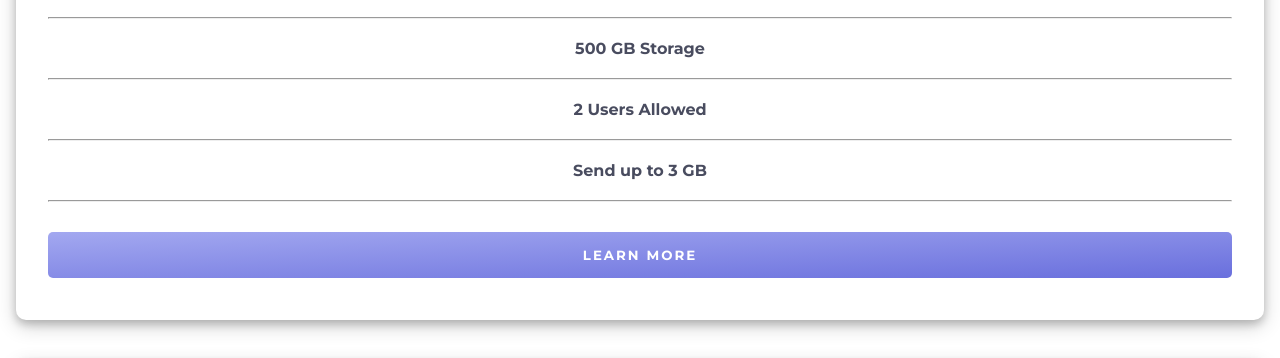
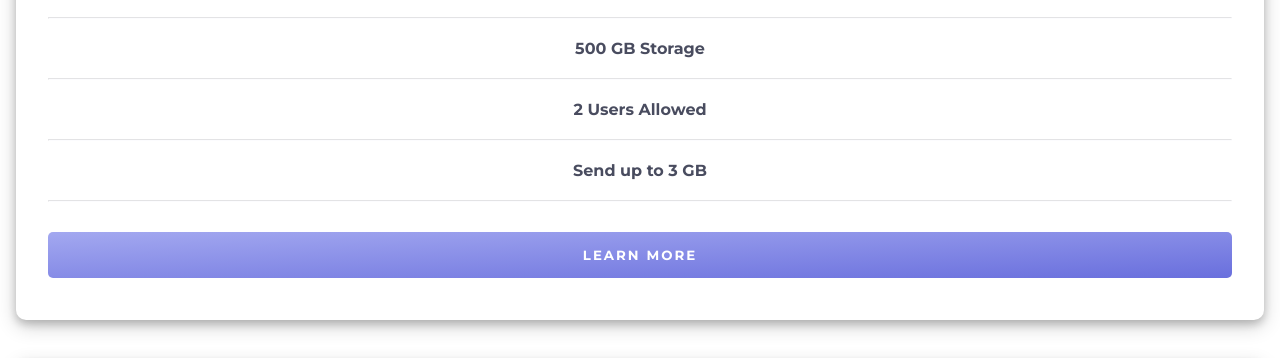
Before and after one commit to pearlanyanwu/pricing-component.github.io, a plain HTML site: page index.html in a window 1280 px wide. Shown: the part 439-797 px from the top of the page. Drawn offline with Linux system fonts and the light colour scheme.

Commit message:
edited css

```diff
--- a/style.css
+++ b/style.css
@@ -68,7 +68,7 @@ input:checked + .slider:before {
   flex-direction: column;
 }
 
-header>label {
+header > label {
   vertical-align: middle;
   color: hsl(234, 14%, 74%);
 }
@@ -89,6 +89,10 @@ h2 {
 hr,
 section {
   margin: 20px 0;
+}
+
+hr {
+  border-color: hsla(240, 78%, 98%, 0.3);
 }
 
 section {
```
